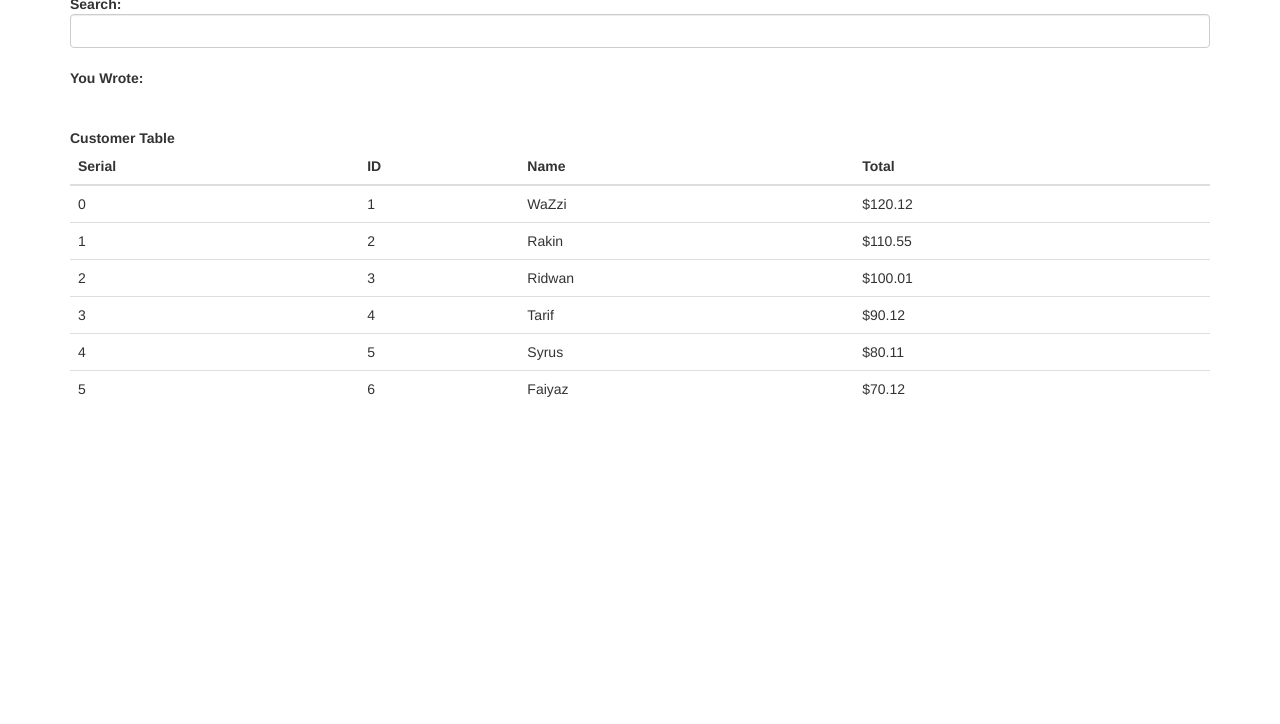
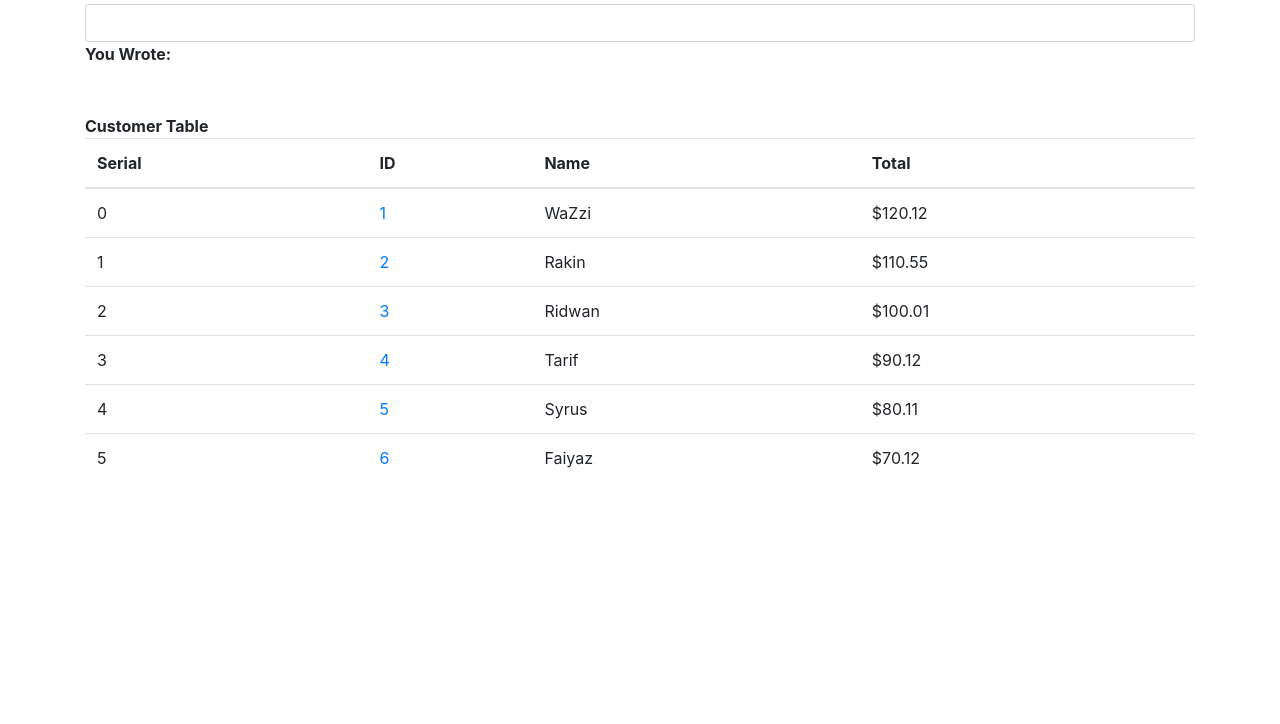
Before and after one commit to pallab-gain/angular-basic, a website: page index.html in a window 1280 px wide. Shown: the part 76-800 px from the top of the page. Drawn offline with nearby package versions, Linux system fonts and the light colour scheme; some packages are replaced by stand-ins of ours.

Commit message:
added angular-route full example #10

```diff
--- a/index.html
+++ b/index.html
@@ -8,49 +8,8 @@
 <body>
 <h1> Angular JS </h1>
 
-<div class="container" ng-controller="customerController">
+<div ng-view>
 
-    <div class="col-xs-12 col-sm-12 col-md-12 col-lg-12">
-        <div class="row">
-            <strong>Search: </strong>
-            <input ng-model="inputText" type="text" name="name" id="inputID" class="form-control" value="" title=""
-                   required="required">
-            <br/>
-            <strong>You Wrote: </strong>
-            {{inputText}}
-        </div>
-    </div>
-
-    <div class="col-xs-12 col-sm-12 col-md-12 col-lg-12">
-        <br/>
-        <br/>
-
-        <div class="row">
-            <strong>Customer Table </strong>
-
-            <div class="table-responsive">
-                <table class="table table-hover">
-                    <thead>
-                    <tr>
-                        <th>Serial</th>
-                        <th>ID</th>
-                        <th>Name</th>
-                        <th>Total</th>
-                    </tr>
-                    </thead>
-                    <tbody>
-                    <tr ng-repeat="cur_customer in customers | filter:inputText  track by $index">
-                        <td>{{$index}}</td>
-                        <td>{{cur_customer.id}}</td>
-                        <td>{{cur_customer.name}}</td>
-                        <td>{{cur_customer.total | currency}}</td>
-                    </tr>
-                    </tbody>
-                </table>
-            </div>
-
-        </div>
-    </div>
 </div>
 
 <script src="bower_components/jquery/dist/jquery.js"></script>
@@ -59,8 +18,23 @@
 <script src="bower_components/angular-route/angular-route.js"></script>
 
 <script>
-    var app = angular.module('customerApp', ['ngRoute'])
-    app.controller('customerController', function ($scope) {
+    var app = angular.module('customerApp', ['ngRoute']);
+    app.config(function ($routeProvider) {
+        $routeProvider
+                .when('/', {
+                    controller: 'CustomersController',
+                    templateUrl: 'views/customers.html',
+                })
+                .when('/orders/:curCustomer', {
+                    controller: 'OrdersController',
+                    templateUrl: 'views/orders.html'
+                })
+                .otherwise({
+                    redirectTo: '/'
+                });
+    });
+
+    app.controller('CustomersController', function ($scope) {
         $scope.customers = [
             {"id": 1, "name": "WaZzi", "total": 120.12},
             {"id": 2, "name": "Rakin", "total": 110.545},
@@ -69,7 +43,11 @@
             {"id": 5, "name": "Syrus", "total": 80.11},
             {"id": 6, "name": "Faiyaz", "total": 70.1231}
         ]
-    })
+    });
+    //$ when see dollar scope inject
+    app.controller('OrdersController', function ($scope, $routeParams) {
+        $scope.customers = $routeParams.curCustomer;
+    });
 </script>
 
 </body>
--- /dev/null
+++ b/views/customers.html
@@ -0,0 +1,53 @@
+<!DOCTYPE html>
+<html>
+<head lang="en">
+    <meta charset="UTF-8">
+    <title>Customer</title>
+</head>
+<body>
+<div class="container">
+
+    <div class="col-xs-12 col-sm-12 col-md-12 col-lg-12">
+        <div class="row">
+            <strong>Search: </strong>
+            <input ng-model="inputText" type="text" name="name" id="inputID" class="form-control" value="" title=""
+                   required="required">
+            <br/>
+            <strong>You Wrote: </strong>
+            {{inputText}}
+        </div>
+    </div>
+    <div class="col-xs-12 col-sm-12 col-md-12 col-lg-12">
+        <br/>
+        <br/>
+
+        <div class="row">
+            <strong>Customer Table </strong>
+
+            <div class="table-responsive">
+                <table class="table table-hover">
+                    <thead>
+                    <tr>
+                        <th>Serial</th>
+                        <th>ID</th>
+                        <th>Name</th>
+                        <th>Total</th>
+                    </tr>
+                    </thead>
+                    <tbody>
+                    <tr ng-repeat="cur_customer in customers | filter:inputText  track by $index">
+                        <td>{{$index}}</td>
+                        <td><a href="/AngularJS-Test1/index.html#/orders/{{cur_customer}}">{{cur_customer.id}}</a>
+                        </td>
+                        <td>{{cur_customer.name}}</td>
+                        <td>{{cur_customer.total | currency}}</td>
+                    </tr>
+                    </tbody>
+                </table>
+            </div>
+
+        </div>
+    </div>
+</div>
+</body>
+</html>
```
Also changed, not shown: views/orders.html (added, +16 -0 lines).
